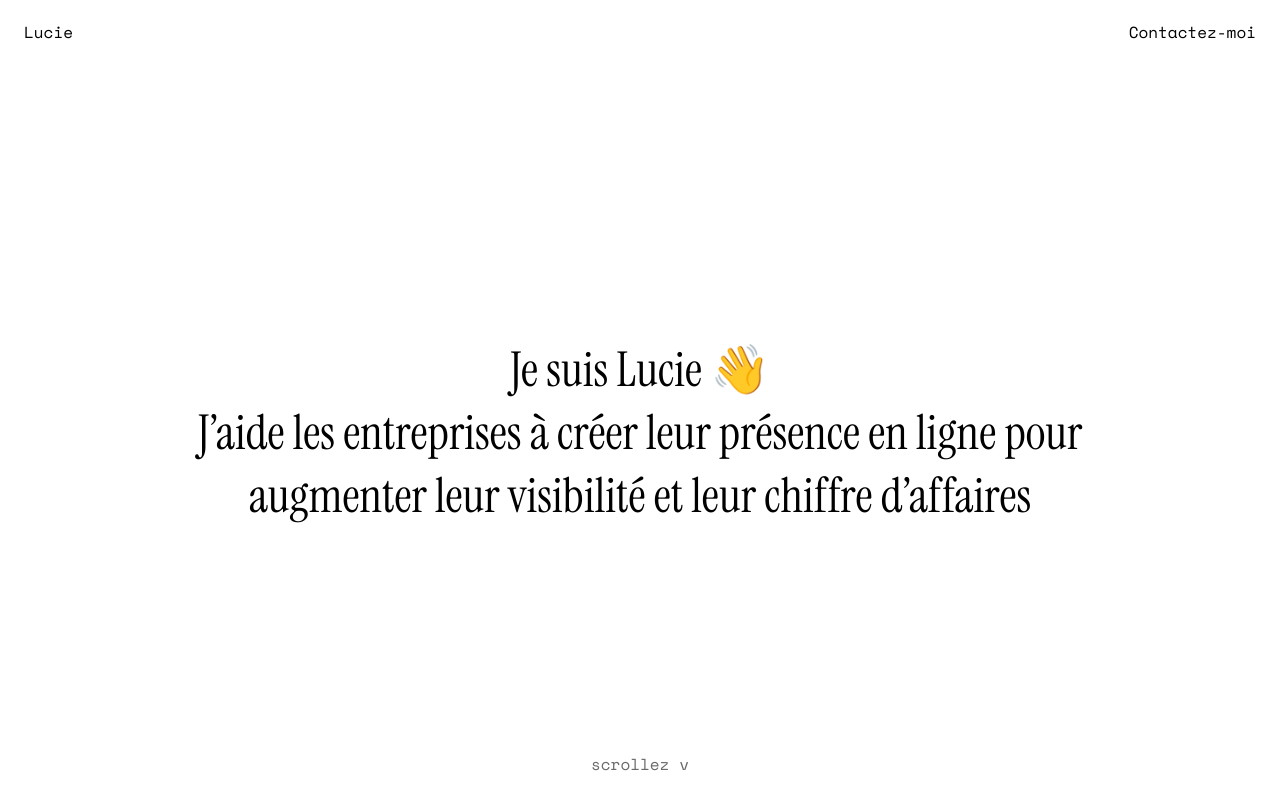
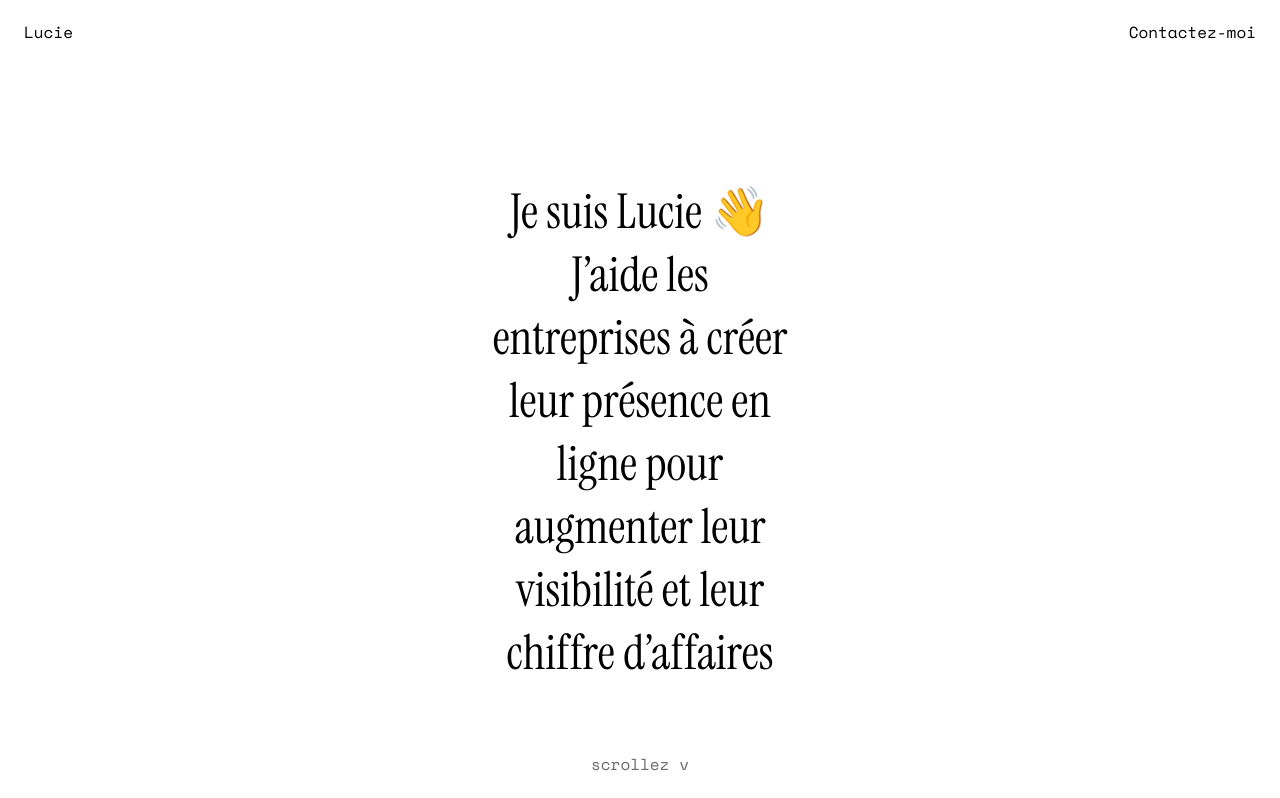
Before and after one commit to ljeandin/lucie, a Vue app: page / in a window 1280 px wide. Shown: the top 798 px of the page. Built offline with nearby package versions, Linux system fonts and the light colour scheme.

Commit message:
Change spacing unit

```diff
--- a/src/components/tokens/spacing.scss
+++ b/src/components/tokens/spacing.scss
@@ -1,3 +1,3 @@
-$spacing: 0.5em;
+$spacing: 0.5rem;
 
 $header-height: 8 * $spacing;
```
